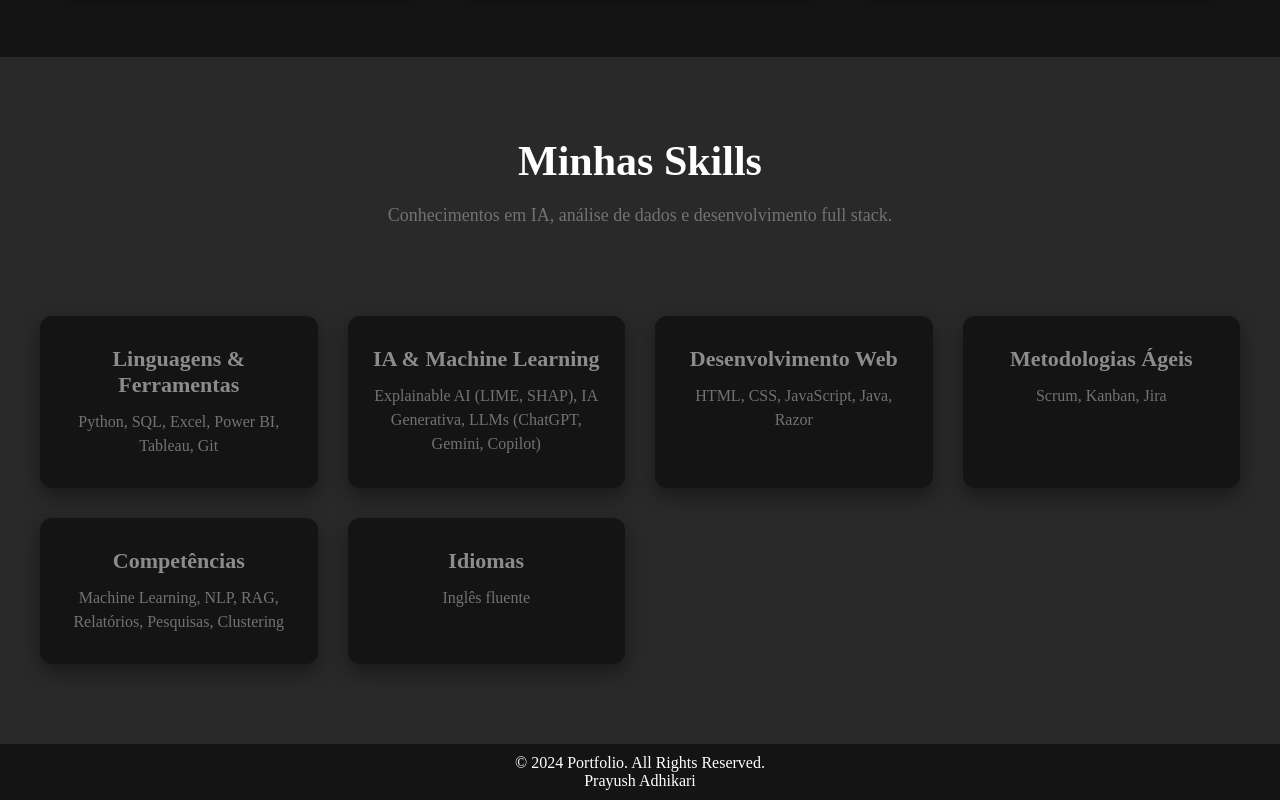
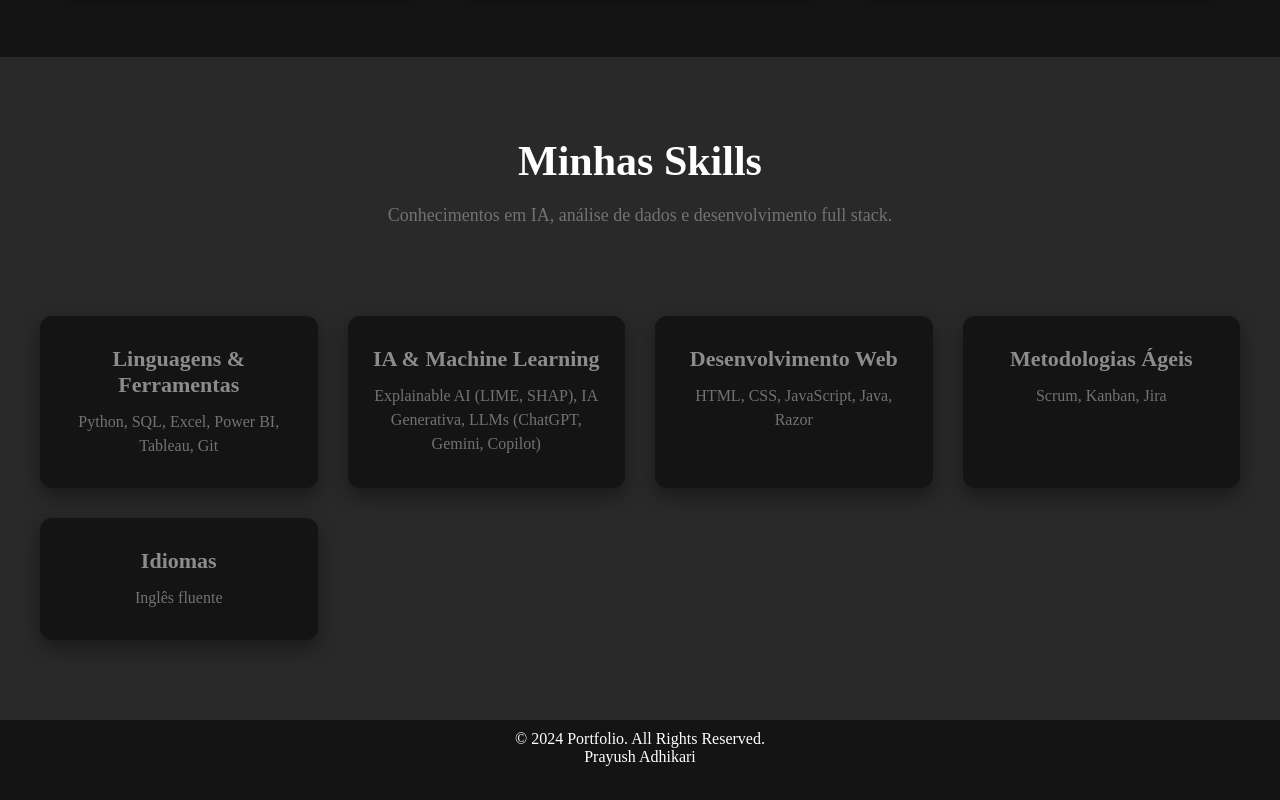
Before and after one commit to Raquelbraga242/Portfolio, a plain HTML site: page index.html in a window 1280 px wide. Shown: the part 1813-2613 px from the top of the page. After the commit the page ends 2589 px from the top, so only its background shows below. Drawn offline with Linux system fonts and the light colour scheme.

Commit message:
editando

```diff
--- a/index.html
+++ b/index.html
@@ -181,11 +181,7 @@
                 <h3>Metodologias Ágeis</h3>
                 <p>Scrum, Kanban, Jira</p>
             </div>
-            <div class="skill-card">
-                <i class="fa-solid fa-brain"></i>
-                <h3>Competências</h3>
-                <p>Machine Learning, NLP, RAG, Relatórios, Pesquisas, Clustering</p>
-            </div>
+
             <div class="skill-card">
                 <i class="fa-solid fa-language"></i>
                 <h3>Idiomas</h3>
```
